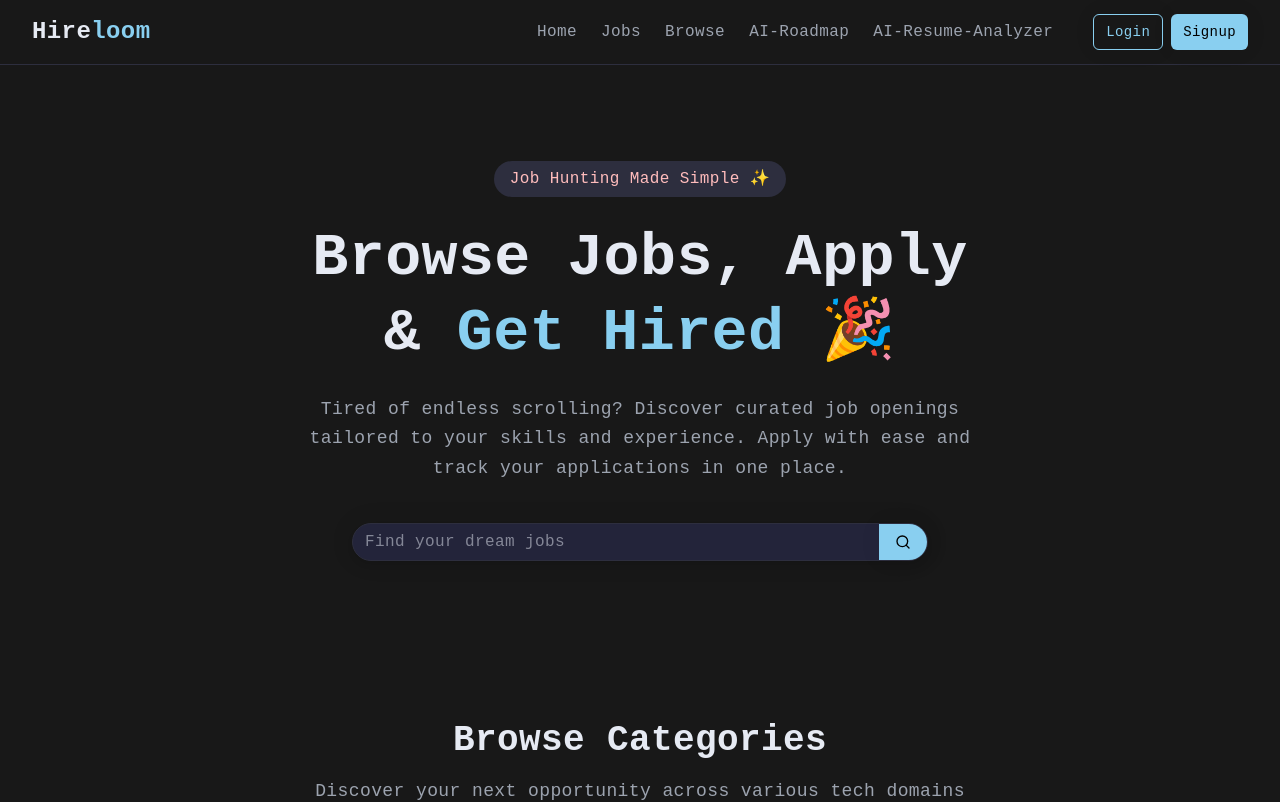
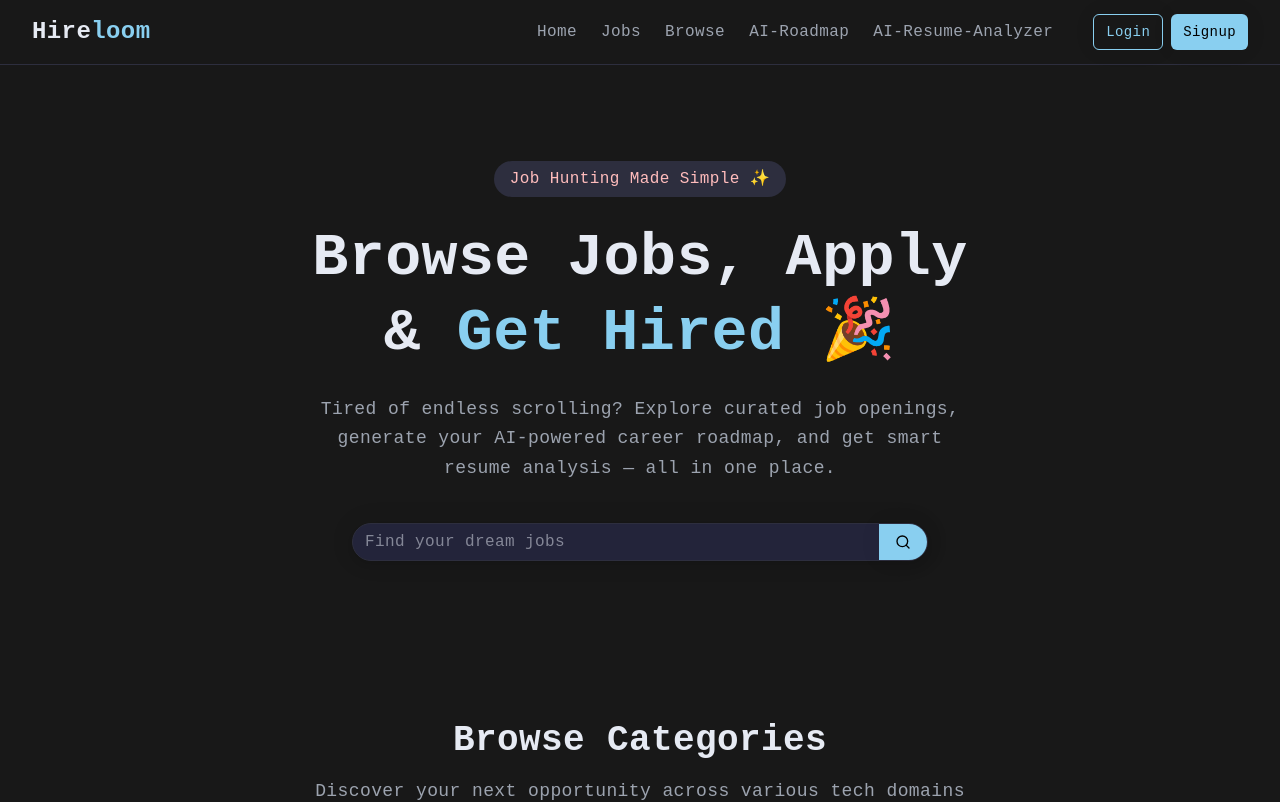
Before and after one commit to musabrayan/Hireloom, a React (Vite) app in the folder Frontend/: page / in a window 1280 px wide. Shown: the top 802 px of the page. Built offline with nearby package versions, Linux system fonts and the light colour scheme; no server answers.

Commit message:
hero tagline updated

```diff
--- a/Frontend/src/components/HeroSection.jsx
+++ b/Frontend/src/components/HeroSection.jsx
@@ -59,7 +59,7 @@ const HeroSection = () => {
           animate={{ opacity: 1, y: 0 }}
           transition={{ duration: 0.8, delay: 0.6 }}
         >
-          Tired of endless scrolling? Discover curated job openings tailored to your skills and experience. Apply with ease and track your applications in one place.
+         Tired of endless scrolling? Explore curated job openings, generate your AI-powered career roadmap, and get smart resume analysis — all in one place.
         </motion.p>
       </div>
 
```
